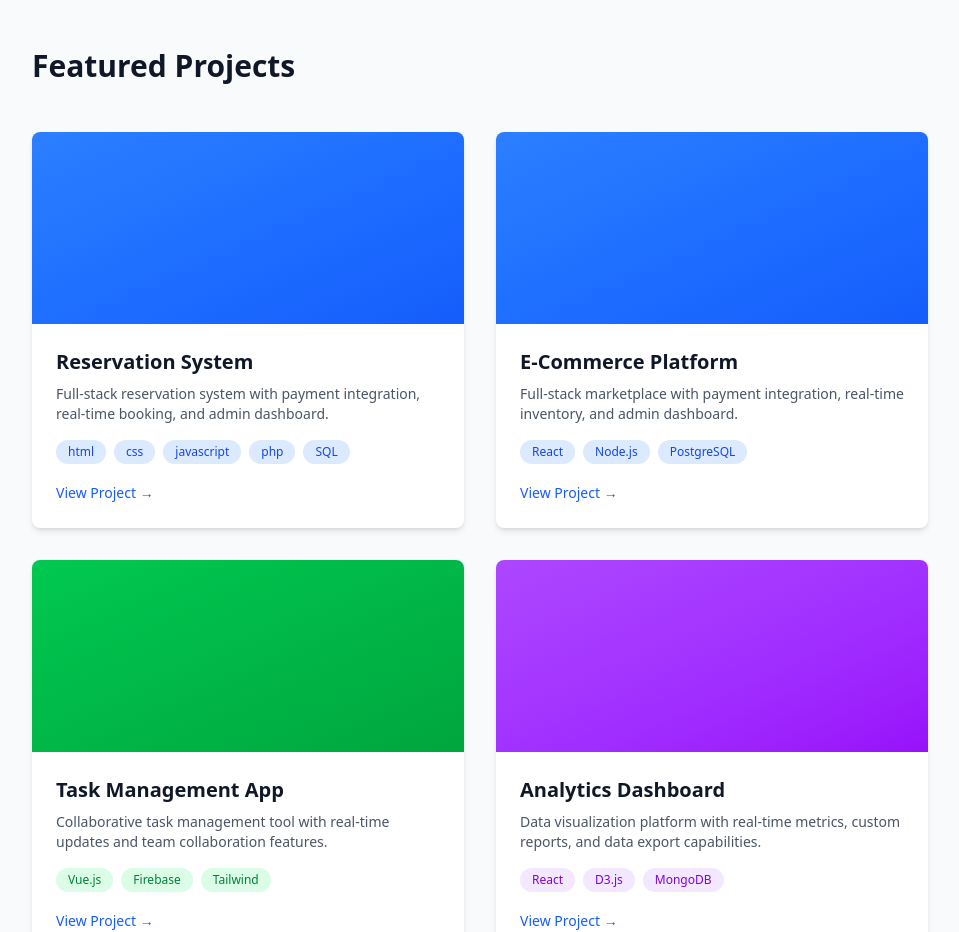
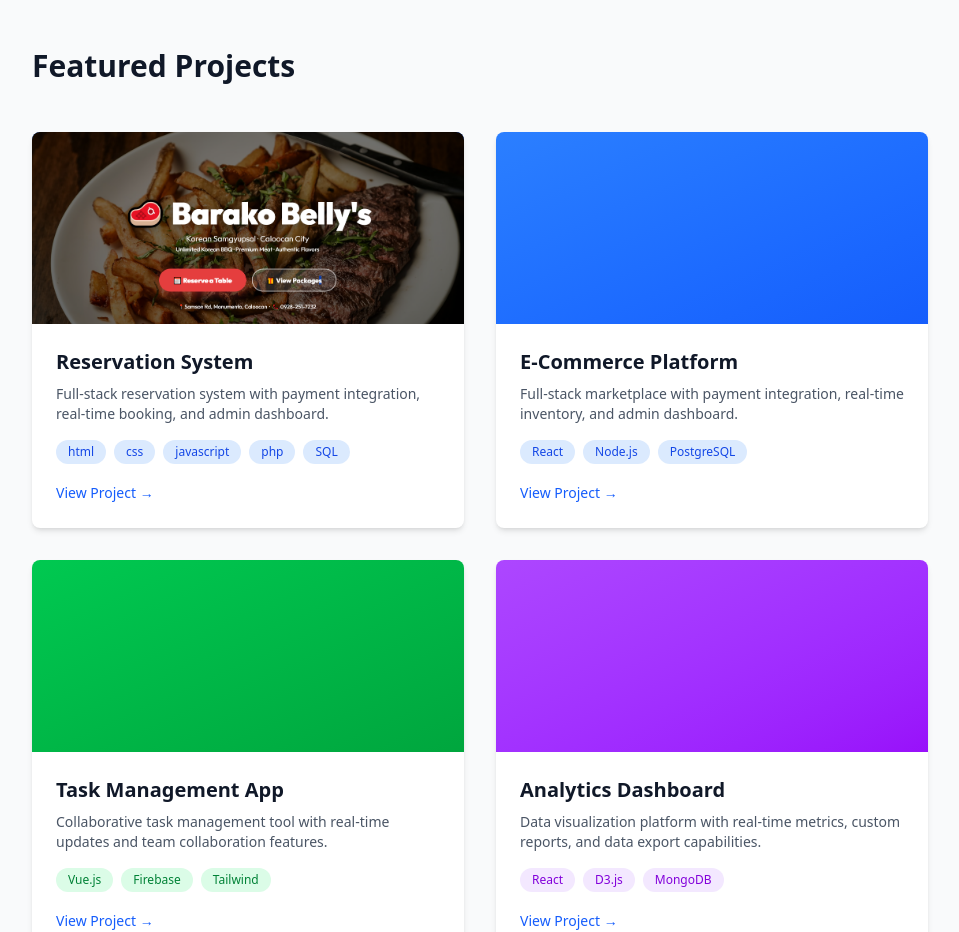
Before and after one commit to HansDoCode/personal-porfolio, a website: page index.html in a window 1280 px wide. Shown: the part 1200-2132 px from the top of the page, without its empty margins (160-1119 px from the left). Drawn offline with Linux system fonts and the light colour scheme.

Commit message:
project image and linking changes

```diff
--- a/index.html
+++ b/index.html
@@ -68,7 +68,9 @@
 
           <!-- Project 0 -->
           <div class="bg-white rounded-lg shadow-md overflow-hidden hover:shadow-lg transition">
-            <div class="h-48 bg-gradient-to-br from-blue-500 to-blue-600"></div>
+            <div class="h-48 bg-gradient-to-br from-blue-500 to-blue-600">
+              <img src="reservation-example.png" alt="Reservation System" class="w-full object-cover h-48">
+            </div>
             <div class="p-6">
               <h4 class="text-xl font-bold text-gray-900 mb-2">Reservation System</h4>
               <p class="text-gray-600 text-sm mb-4">Full-stack reservation system with payment integration, real-time booking, and admin dashboard.</p>
```
Also changed, not shown: reservation-example.png (added).
